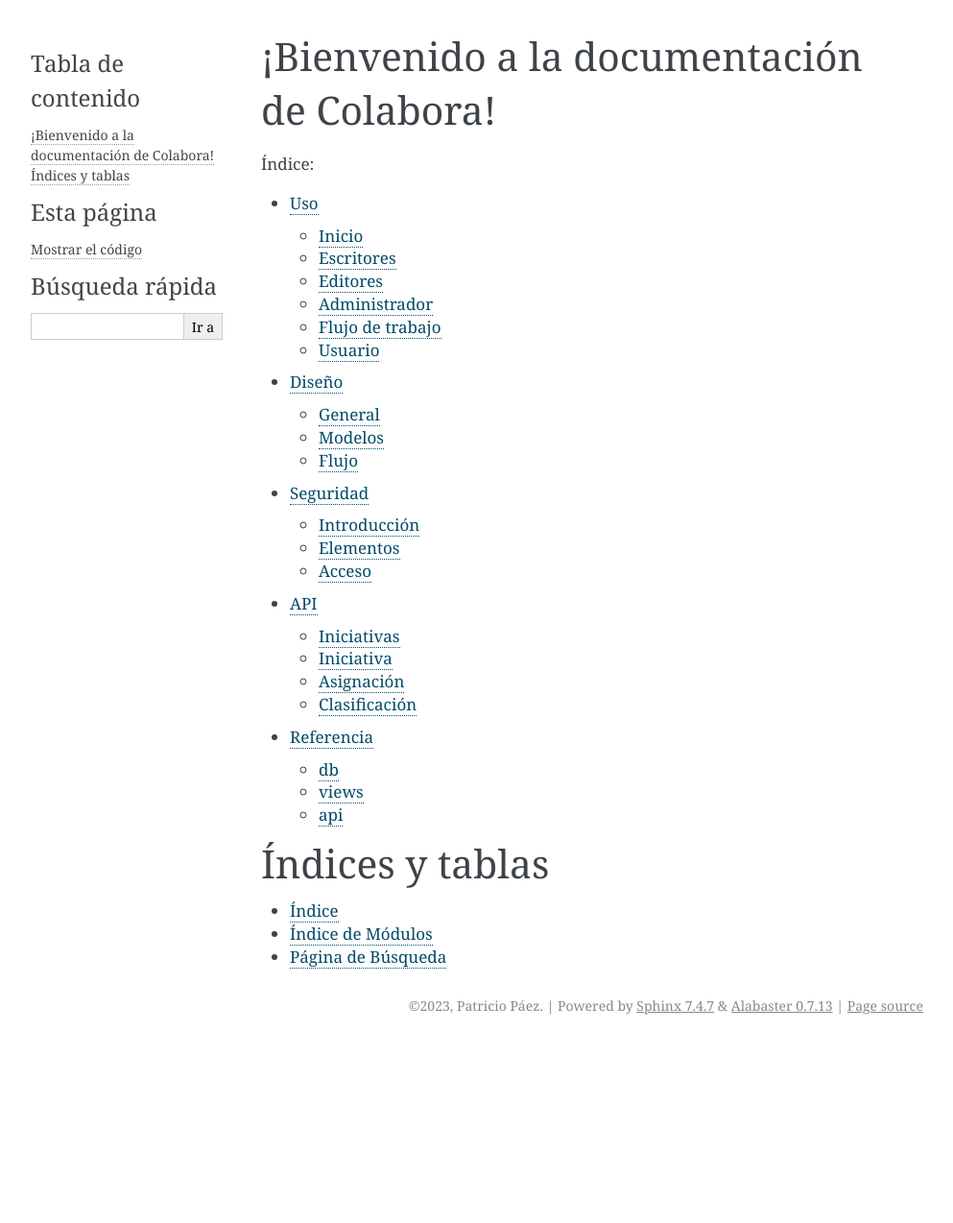
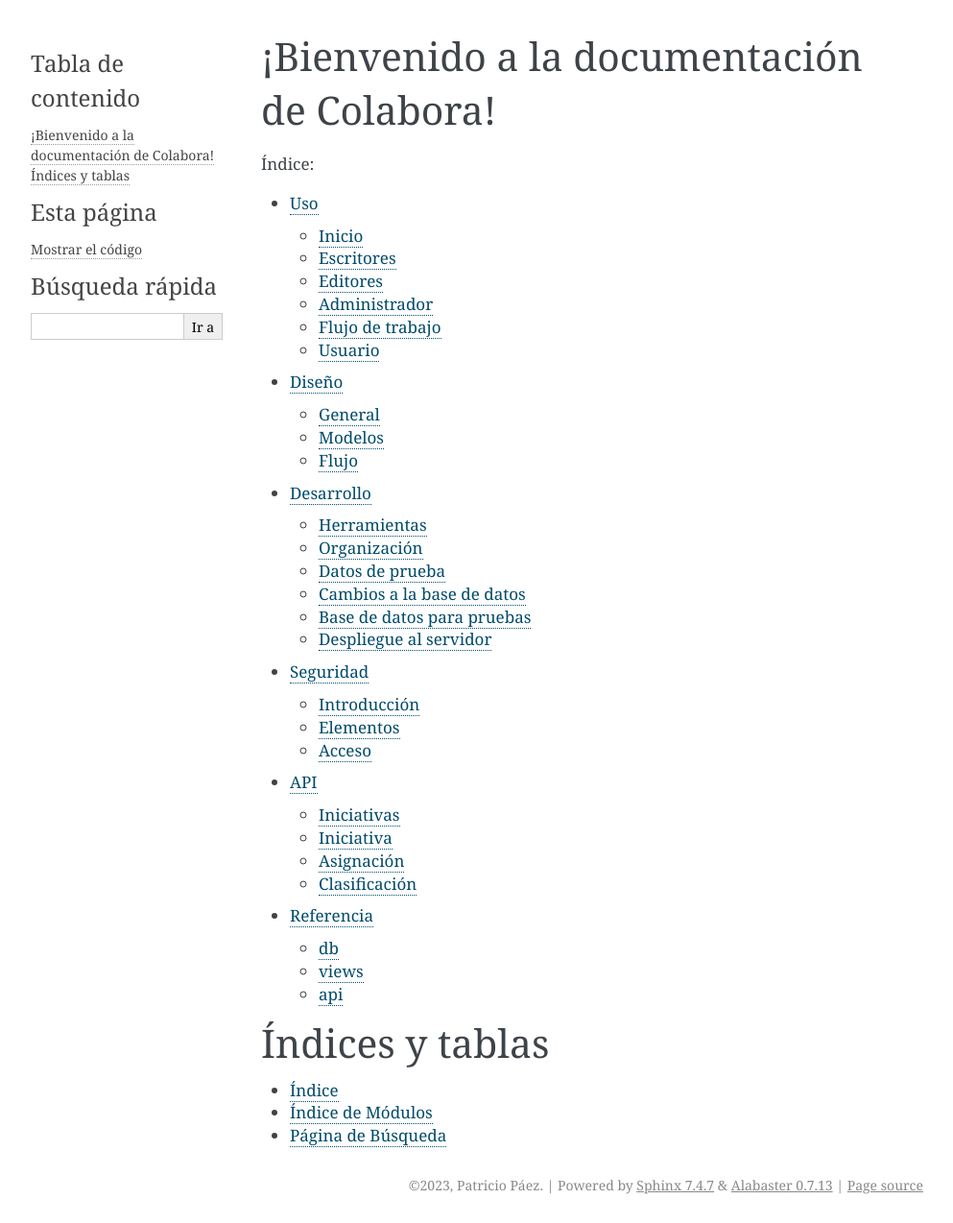
Before and after one commit to siguealcongreso/colabora, a Sphinx documentation site: the page built from docs/source/index.rst, in a window 1280 px wide. Shown: the whole page at 96% size, without its empty margins (148-1141 px from the left). Built offline with Sphinx 7.4.7, drawn with Linux system fonts in a browser that asks for light colours; before the commit the page ends 1087 px from its top, so only the background shows below that; some of the changed lines change nothing that is shown.

Commit message:
Agregar la sección Desarrollo de documentación

```diff
--- /dev/null
+++ b/docs/source/desarrollo.rst
@@ -0,0 +1,123 @@
+==========
+Desarrollo
+==========
+
+El desarrollo de Colabora es mediante la metodología `Test-driven
+development <https://en.wikipedia.org/wiki/Test-driven_development>`_
+o TDD.
+
+Herramientas
+------------
+
+Se utiliza el framework de pruebas `pytest
+<https://docs.pytest.org/en/stable/>`_ como se sugiere en la
+documentación de Flask.  El módulo `coverage
+<https://coverage.readthedocs.io/>`_ se usa desde pytest para mostrar
+el porcentaje de las líneas del código que están ejercitadas por las
+pruebas, que debe ser el 100%.
+
+Organización
+------------
+
+La carpeta `tests` tiene los archivos `test_*.py` de pruebas. El
+archivo `conftest.py` tiene algunos *fixtures* y *mocks*.
+
+Las funciones para crear y verificar el hash de la contraseña de
+usuario son remplazadas por sendos `mock` durante las pruebas.  Esto
+permite escribir los hash de contraseña en los datos de prueba
+como *contraseña:hashed*.
+
+Datos de prueba
+---------------
+
+La base de datos durante las pruebas se construye usando las tablas en
+`schema.sql` y se agregan los datos de pruebas en `data.sql`. Estos
+datos incluyen:
+
+#. Generales
+
+   - entidad `entidad1`, legislatura `legislatura1`
+   - estado `estado1`
+   - area `area1` y `area2`
+
+#. Usuarios
+
+   - `usuario1` escritor
+   - `usuario2` editor
+   - `usuario3` admin
+   - `usuario4` escritor
+
+#. Iniciativas
+
+   - `entidad1` `legislatura1` 1
+   - `entidad1` `legislatura1` 3
+
+#. Asociaciones
+
+   - asignación: `iniciativa 1` - `usuario1`
+   - clasificación: `iniciativa 3` - `area1` y `area2`
+
+
+Cambios a la base de datos
+--------------------------
+
+En algún momento pueden hacer falta uno o más cambios en la base de
+datos, como agregar una columna, remover un límite en una columna,
+agregar una tabla, etc.
+
+Los pasos a seguir son:
+
+#. Hacer los cambios en `schema.sql` y `data.sql`
+
+#. Ejecutar ambos archivos manualmente y probar los resultados
+   realizando algunas consultas
+
+#. Correr las pruebas
+
+#. Actualizar las funciones que lo requieran en el módulo `db`
+
+#. Agregar funciones que hagan falta al módulo `db`
+
+#. Preparar un guión de migración que haga los cambios del punto 1.
+
+#. Aplicar el guión de migración a la base de datos para pruebas (Ver
+   la siguiente sección).
+
+#. Ejecutar la aplicación localmente con la base de datos migrada y
+   validar los resultados.
+
+Base de datos para pruebas
+--------------------------
+
+Para usar en el entorno de desarrollo una base de datos con los datos
+actuales, se puede tomar una copia de la base actual y se asigna una
+contraseña de prueba a todos los usuarios. El comando a usar es::
+
+  HASH=$(python3 -c "import werkzeug.security; print(werkzeug.security.generate_password_hash('test'))")
+  sqlite3 colabora.sqlite "UPDATE usuarios SET contrasena=$HASH;"
+
+
+Despliegue al servidor
+----------------------
+
+Cuando se tiene ya probada una versión de la aplicación, se siguen
+estos pasos para instalarla en el servidor:
+
+#. Actualizar la versión en `colabora/__init__.py`
+
+#. Crear un tag
+
+#. Crear un wheel para instalar::
+
+     flit build
+
+#. Copiar `colabora-0.XX-py2.py3-none-any.whl` al servidor
+
+#. Desempacar
+
+#. Crear el entorno virtual e instalar el proyecto en modo de
+   desarrollo.
+
+#. Aplicar el guión de migración a la base de datos de producción.
+
+#. Actualizar la configuración del servidor de HTTP.
--- a/docs/source/index.rst
+++ b/docs/source/index.rst
@@ -12,6 +12,7 @@
 
    uso
    diseno
+   desarrollo
    seguridad
    api
    referencia
```
